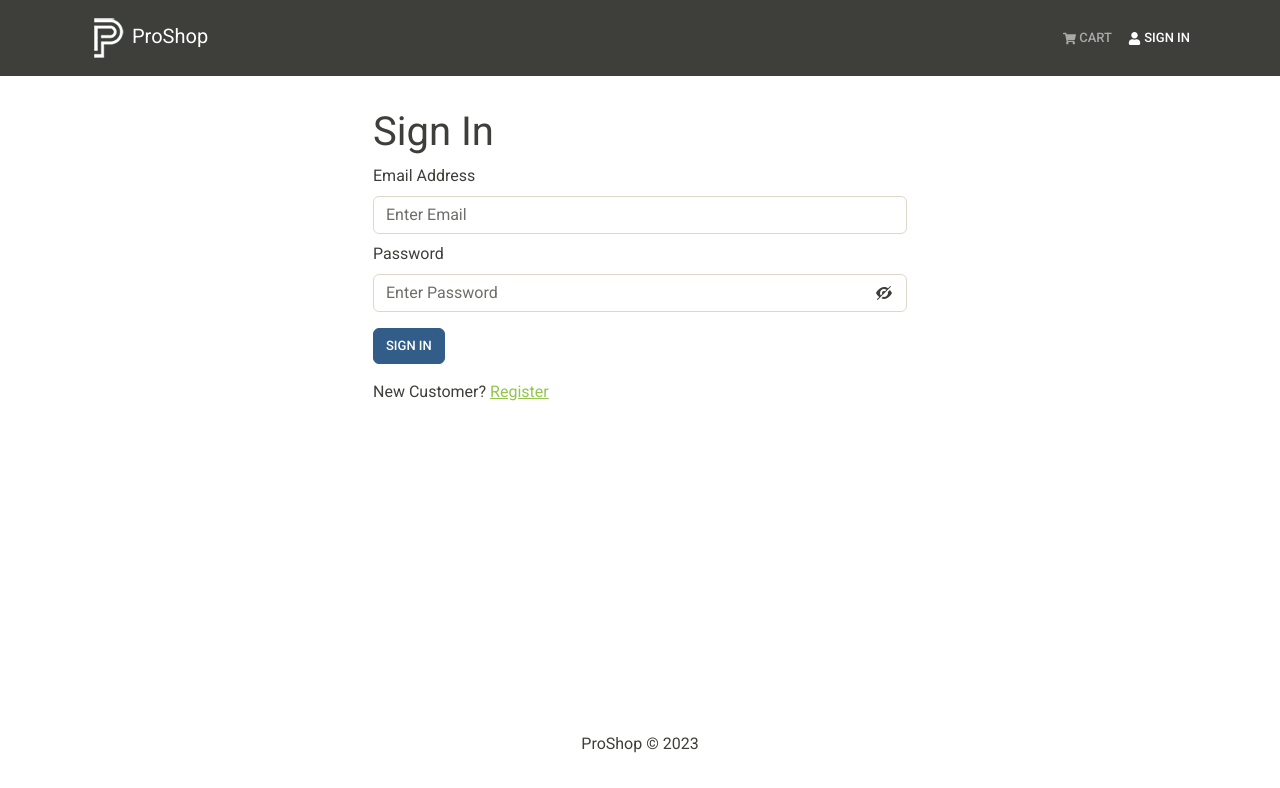
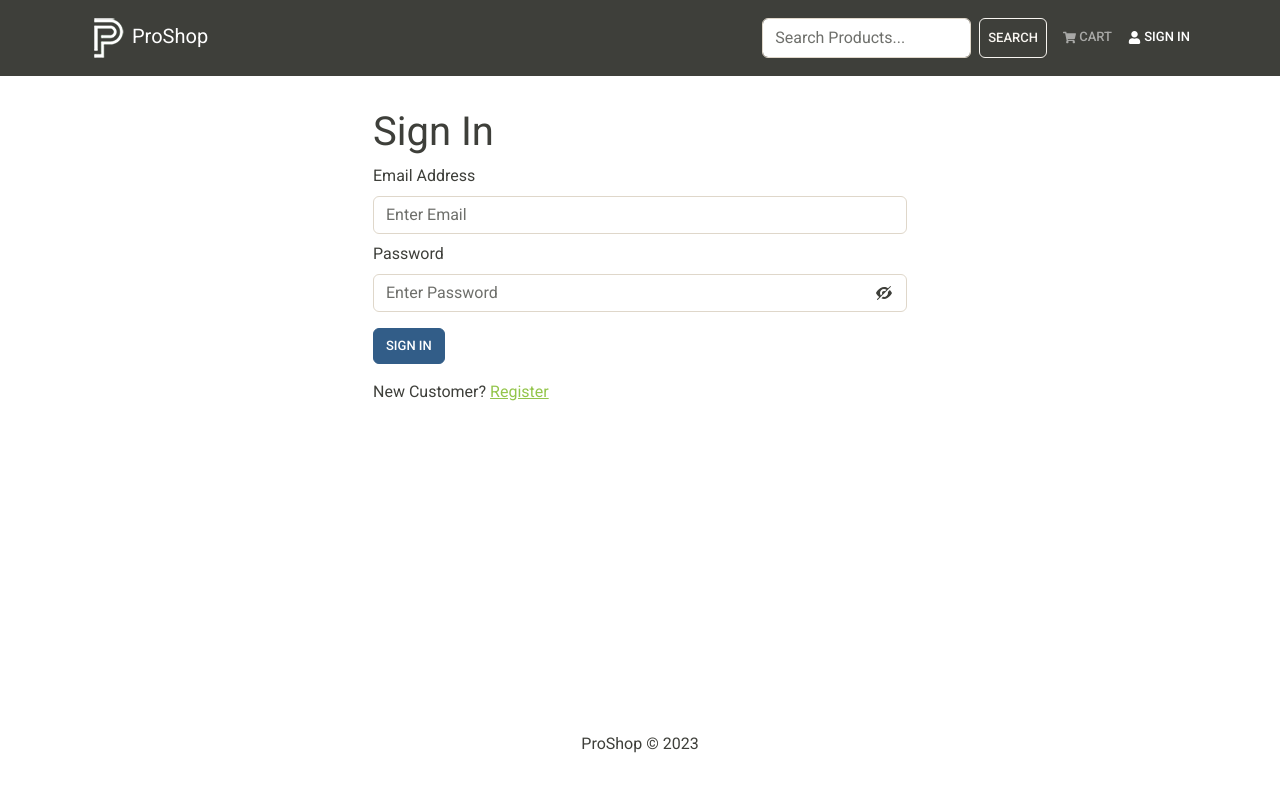
Before and after one commit to Dev-Sambhav/ProShop, a React (Create React App) app in the folder frontend/: page /login in a window 1280 px wide. Shown: the top 788 px of the page. Built offline with nearby package versions, Linux system fonts and the light colour scheme.

Commit message:
search function added

```diff
--- a/frontend/src/components/Header.jsx
+++ b/frontend/src/components/Header.jsx
@@ -6,6 +6,7 @@
 import { useLogoutMutation } from "../slices/usersApiSlice";
 import { logout } from "../slices/authSlice";
 import { useNavigate } from "react-router-dom";
+import { SearchBox } from "./";
 
 const Header = () => {
   const { cartItems } = useSelector((state) => state.cart);
@@ -37,6 +38,7 @@
           <Navbar.Toggle aria-controls="basic-navbar-nav" />
           <Navbar.Collapse id="basic-navbar-nav">
             <Nav className="ms-auto">
+              <SearchBox/>
               <LinkContainer to="/cart">
                 <Nav.Link>
                   <FaShoppingCart /> Cart
@@ -66,7 +68,7 @@
                 </LinkContainer>
               )}
               {userInfo && userInfo.isAdmin && (
-                <NavDropdown title='Admin' id="adminmenu">
+                <NavDropdown title="Admin" id="adminmenu">
                   <LinkContainer to="/admin/productlist">
                     <NavDropdown.Item>Products</NavDropdown.Item>
                   </LinkContainer>
--- /dev/null
+++ b/frontend/src/components/SearchBox.jsx
@@ -0,0 +1,37 @@
+import { useState } from "react";
+import { Form, Button } from "react-bootstrap";
+import { useNavigate, useParams } from "react-router-dom";
+
+const SearchBox = () => {
+  const navigate = useNavigate();
+  const { keyword: urlKeyword } = useParams();
+  const [keyword, setKeyword] = useState(urlKeyword || "");
+
+  // submit handler
+  const handleSubmit = (e) => {
+    e.preventDefault();
+    if (keyword.trim()) {
+      setKeyword("");
+      navigate(`/search/${keyword}`);
+    } else {
+      navigate("/");
+    }
+  };
+
+  return (
+    <Form onSubmit={handleSubmit} className="d-flex">
+      <Form.Control
+        type="text"
+        name="q"
+        onChange={(e) => setKeyword(e.target.value)}
+        value={keyword}
+        placeholder="Search Products..."
+        className="mr-sm-2 ml-sm-5"
+      ></Form.Control>
+      <Button type="submit" variant="outline-light" className="p-2 mx-2">
+        Search
+      </Button>
+    </Form>
+  );
+};
+export default SearchBox;
--- a/frontend/src/components/index.js
+++ b/frontend/src/components/index.js
@@ -10,6 +10,7 @@
 import AdminRoute from "./AdminRoute";
 import CheckoutSteps from "./CheckoutSteps";
 import Paginate from "./Paginate";
+import SearchBox from "./SearchBox";
 
 export {
   Header,
@@ -24,4 +25,5 @@
   CheckoutSteps,
   AdminRoute,
   Paginate,
+  SearchBox
 };
--- a/frontend/src/index.js
+++ b/frontend/src/index.js
@@ -37,7 +37,9 @@
   createRoutesFromElements(
     <Route path="/" element={<App />}>
       <Route index element={<HomeScreen />} />
+      <Route path="search/:keyword" element={<HomeScreen />} />
       <Route path="page/:pageNumber" element={<HomeScreen />} />
+      <Route path="search/:keyword/page/:pageNumber" element={<HomeScreen />} />
       <Route path="product/:id" element={<ProductScreen />} />
       <Route path="cart" element={<CartScreen />} />
       <Route path="login" element={<LoginScreen />} />
--- a/frontend/src/screens/HomeScreen.jsx
+++ b/frontend/src/screens/HomeScreen.jsx
@@ -3,10 +3,11 @@
 import { SpinLoader, Message, Product } from "../components";
 import { useGetProductsQuery } from "../slices/productsApiSlice";
 import { useEffect } from "react";
-import {Paginate} from "../components"
+import { Paginate } from "../components";
 const HomeScreen = () => {
-  const { pageNumber } = useParams();
+  const { keyword, pageNumber } = useParams();
   const { data, isLoading, error, refetch } = useGetProductsQuery({
+    keyword,
     pageNumber,
   });
   useEffect(() => {
@@ -33,7 +34,11 @@
                 </Col>
               ))}
           </Row>
-          <Paginate pages={data.pages} page={data.currPage}/>
+          <Paginate
+            pages={data.pages}
+            page={data.currPage}
+            keyword={keyword ? keyword : ""}
+          />
         </>
       )}
     </>
--- a/frontend/src/slices/productsApiSlice.js
+++ b/frontend/src/slices/productsApiSlice.js
@@ -4,9 +4,10 @@
 export const productsApiSlice = apiSlice.injectEndpoints({
   endpoints: (builder) => ({
     getProducts: builder.query({
-      query: ({ pageNumber }) => ({
+      query: ({ keyword, pageNumber }) => ({
         url: PRODUCTS_URL,
         params: {
+          keyword,
           pageNumber,
         },
       }),
```
Also changed, not shown: 1 other file (tests, documents, lock files or other folders).
